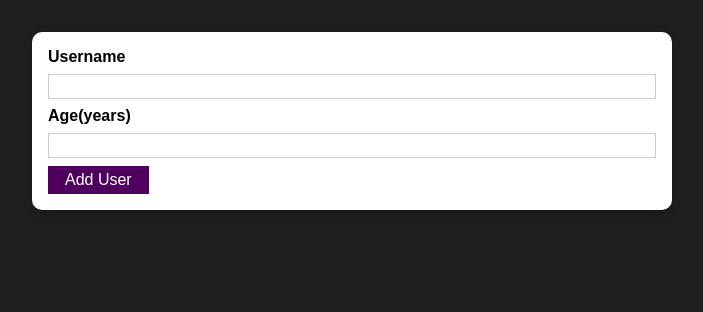
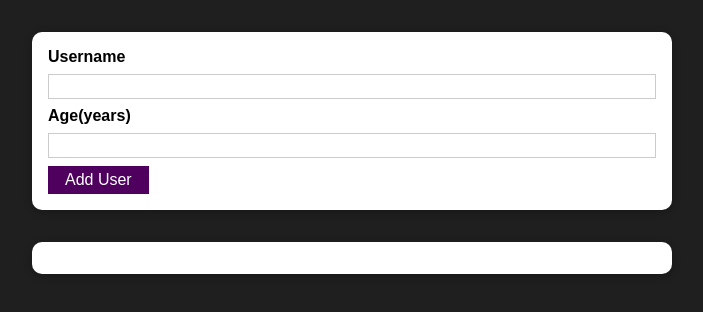
Before and after one commit to mashu2n/User-Input, a React (Create React App) app: page / in a window 1280 px wide. Shown: the top 312 px of the page, without its empty margins (288-991 px from the left). Built offline with nearby package versions, Linux system fonts and the light colour scheme.

Commit message:
added user list component

```diff
--- a/src/App.js
+++ b/src/App.js
@@ -1,11 +1,13 @@
 import React from "react";
 
-import AddUser from "./Components/User/AddUser";
+import AddUser from "./Components/Users/AddUser";
+import UsersList from "./Components/Users/UsersList";
 
 function App() {
   return (
     <div>
       <AddUser />
+      <UsersList users={[]} />
     </div>
   );
 }
--- a/src/Components/User/AddUser.js
+++ b/src/Components/Users/AddUser.js
@@ -4,6 +4,7 @@ import Card from "../UI/Card";
 import Button from "../UI/Button";
 import classes from "./AddUser.module.css";
 
+// Fetching user input
 const AddUser = (props) => {
   const [enteredUsername, setEnteredUsername] = useState("");
   const [enteredAge, setEnteredAge] = useState("");
--- /dev/null
+++ b/src/Components/Users/UsersList.js
@@ -0,0 +1,20 @@
+import React from "react";
+
+import Card from "../UI/Card";
+import classes from "./UsersList.module.css";
+
+const UsersList = (props) => {
+  return (
+    <Card className={classes.users}>
+      <ul>
+        {props.users.map((user) => (
+          <li>
+            {user.name} ({user.age} years old)
+          </li>
+        ))}
+      </ul>
+    </Card>
+  );
+};
+
+export default UsersList;
--- /dev/null
+++ b/src/Components/Users/UsersList.module.css
@@ -0,0 +1,16 @@
+.users {
+    margin: 2rem auto;
+    width: 90%;
+    max-width: 40rem;
+  }
+
+  .users ul {
+    list-style: none;
+    padding: 1rem;
+  }
+
+  .users li {
+    border: 1px solid #ccc;
+    margin: 0.5rem 0;
+    padding: 0.5rem;
+  }
```
Also changed, not shown: src/Components/Users/AddUser.module.css (renamed from src/Components/User/AddUser.module.css).
